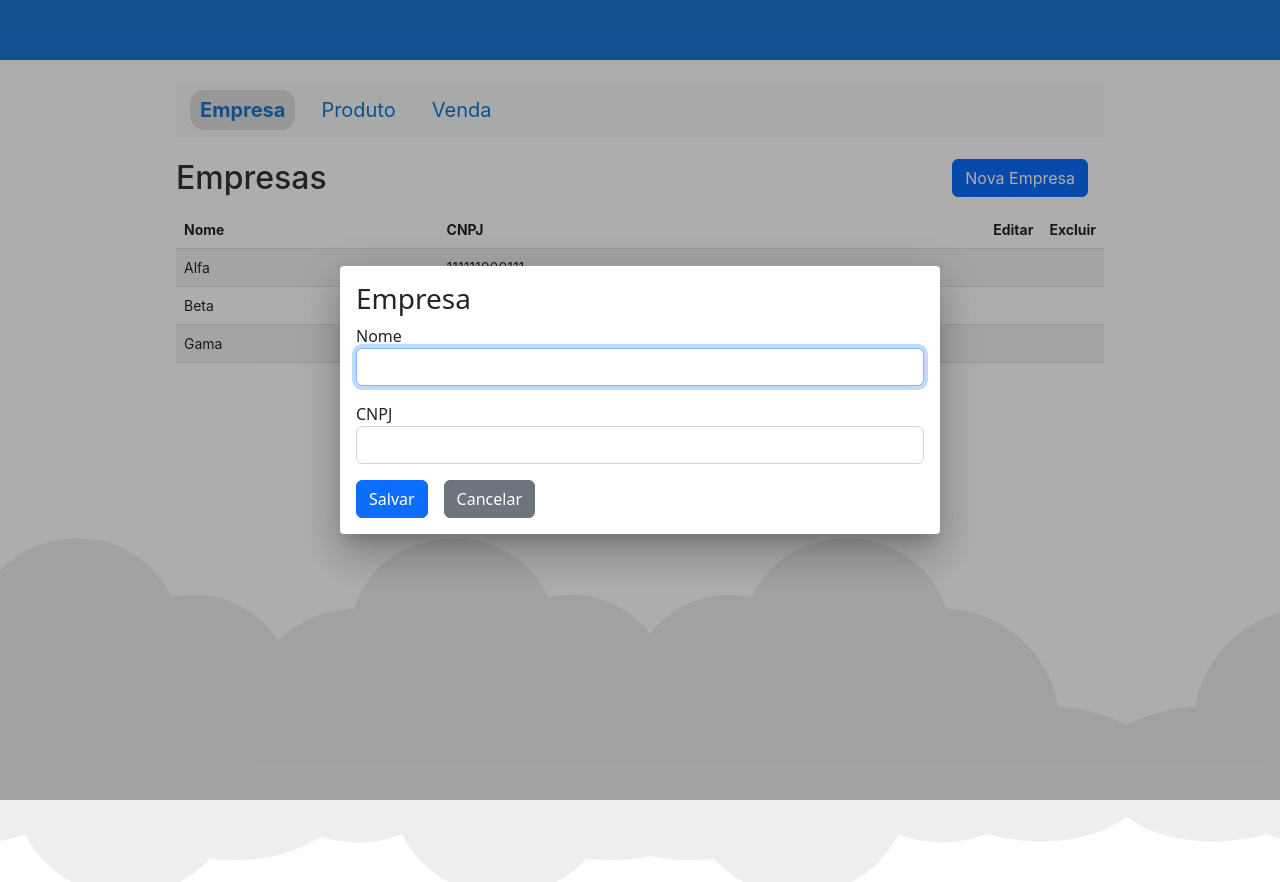
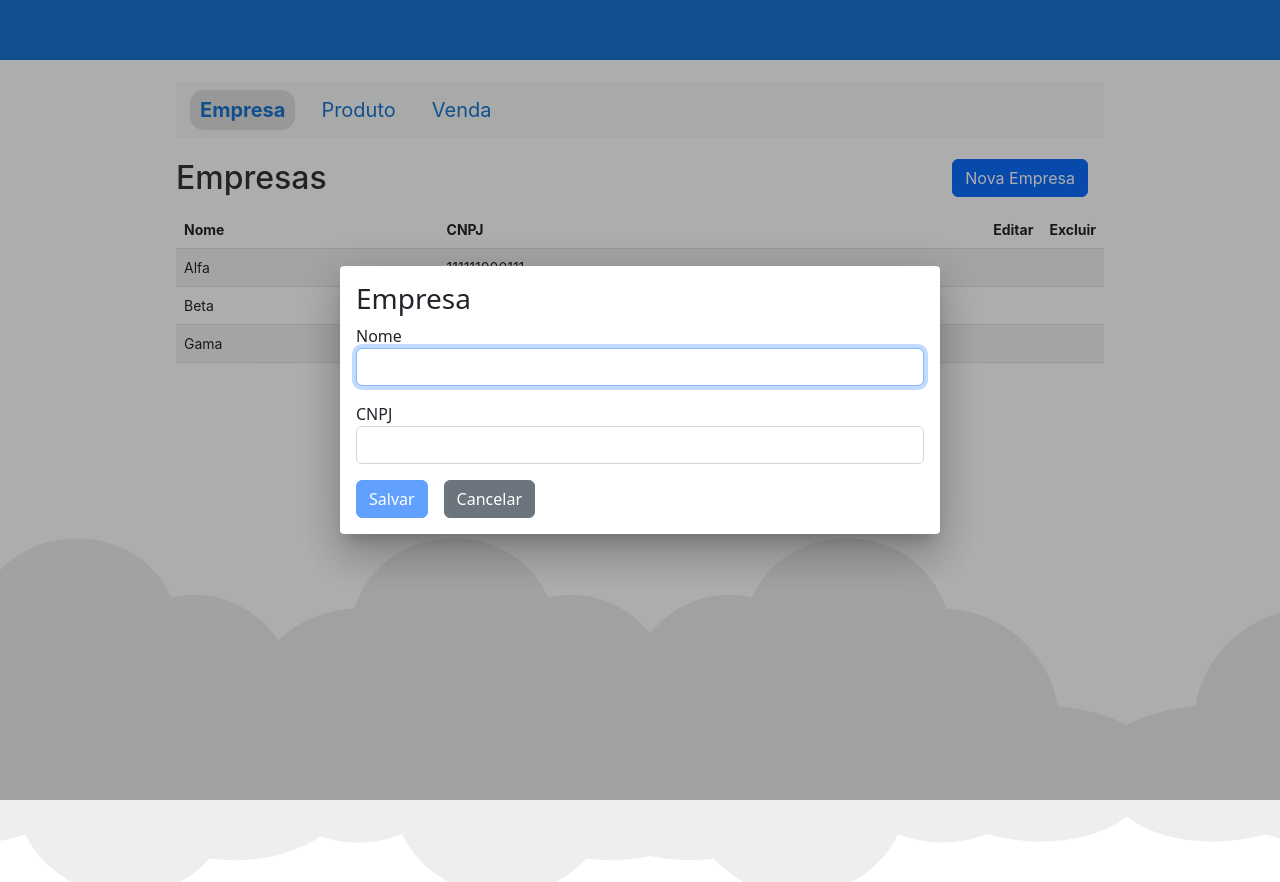
Before and after one commit to wpiasecki/angular-compras, an Angular app: page /empresa in a window 1280 px wide. Both pictures are taken after a click on the button "Nova Empresa". Built offline with nearby package versions, Linux system fonts and the light colour scheme.

Commit message:
Adicionada validação de campos obrigatórios

```diff
--- a/src/app/empresa/edit-empresa/edit-empresa.component.html
+++ b/src/app/empresa/edit-empresa/edit-empresa.component.html
@@ -6,13 +6,20 @@
             <label for="nome">Nome</label>
             <input type="text" class="form-control" name="nome" formControlName="nome">
         </div>
+        <div class="erro" *ngIf="form.get('nome')?.hasError('required') && form.get('nome')?.touched">
+            Nome é necessário
+        </div>
 
         <div class="form-group">
             <label for="cnpj">CNPJ</label>
             <input type="text" class="form-control" name="cnpj" formControlName="cnpj">
         </div>
+        <div class="erro" *ngIf="form.get('cnpj')?.hasError('required') && form.get('cnpj')?.touched">
+            CNPJ é necessário
+        </div>
 
-        <input type="button" class="btn btn-primary" value="Salvar" (click)="salvar()">
+
+        <input type="button" class="btn btn-primary" value="Salvar" (click)="salvar()" [disabled]="!form.valid">
         <input type="button" class="btn btn-secondary" value="Cancelar" (click)="cancelar()">
 
     </form>
--- a/src/styles.scss
+++ b/src/styles.scss
@@ -44,3 +44,7 @@ div.main-action {
 .number-input {
     width: 100px;
 }
+
+.erro {
+    color: red;
+}
```
